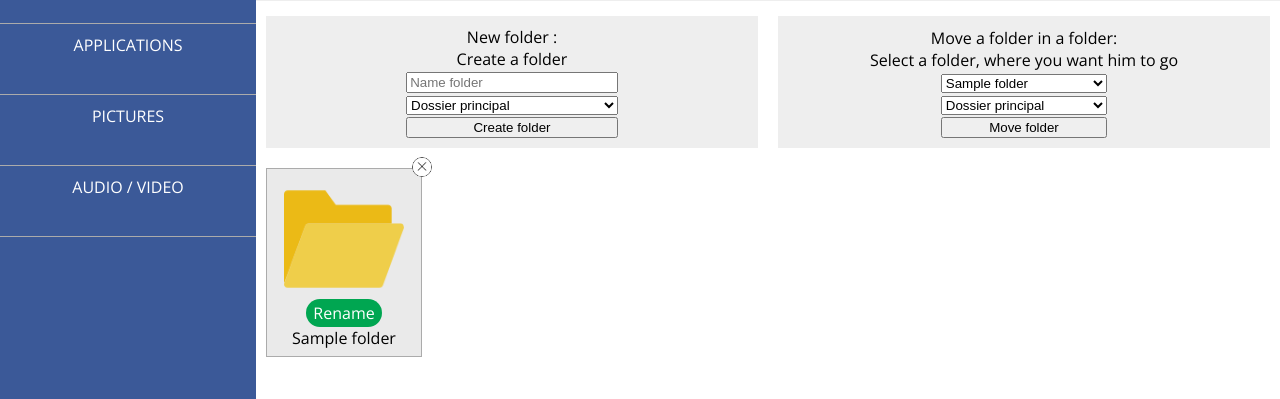
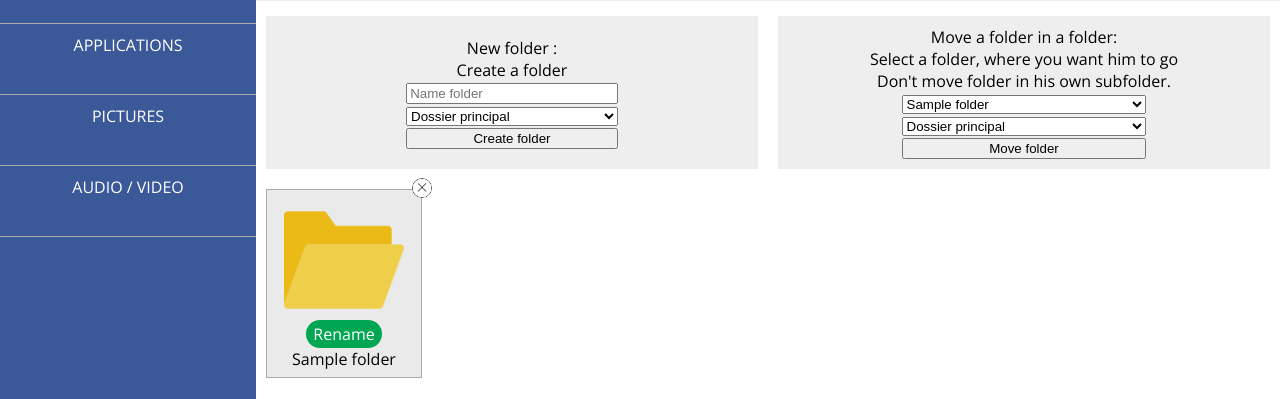
Before and after one commit to remy-peyre/Filer3, a PHP site: template views/folder.html.twig in a window 1280 px wide. Shown: the part 109-508 px from the top of the page. Run offline with PHP 8.4, Linux system fonts and the light colour scheme; the template is opened without the code that fills it: most values are stand-ins (such as "Sample title", 1, 10 or a date in 2020); some libraries are stand-ins or nearby versions.

Commit message:
add instruction form move folder in folder

```diff
--- a/views/folder.html.twig
+++ b/views/folder.html.twig
@@ -26,6 +26,7 @@
 
             <p class="center_option">Move a folder in a folder:</p>
             <p>Select a folder, where you want him to go<br>
+                Don't move folder in his own subfolder.
                 <select name="folder_to_move">
                     {% for folder in allFolders %}
                         <option value="{{folder.id}}">{{folder.foldername}}</option>
```
